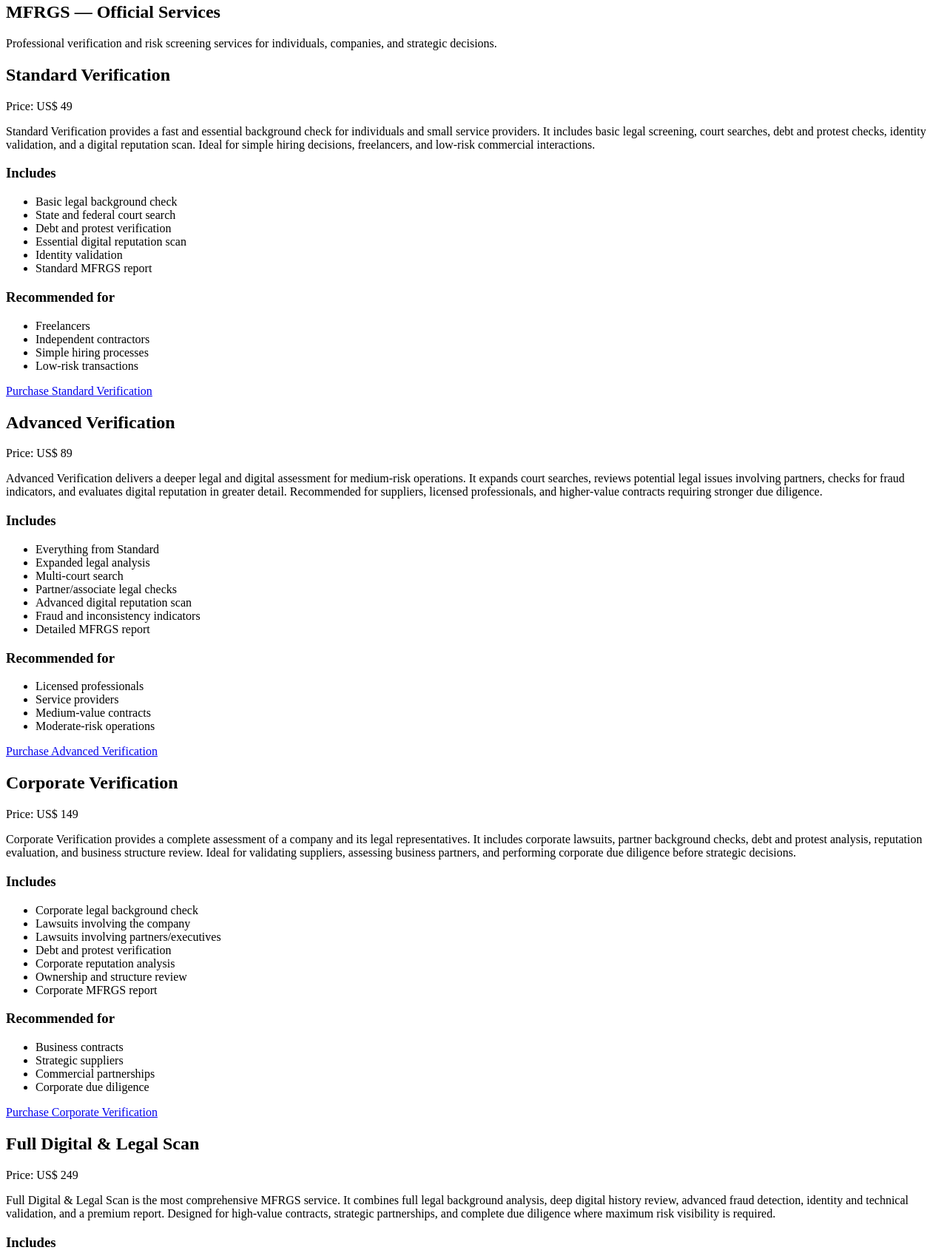
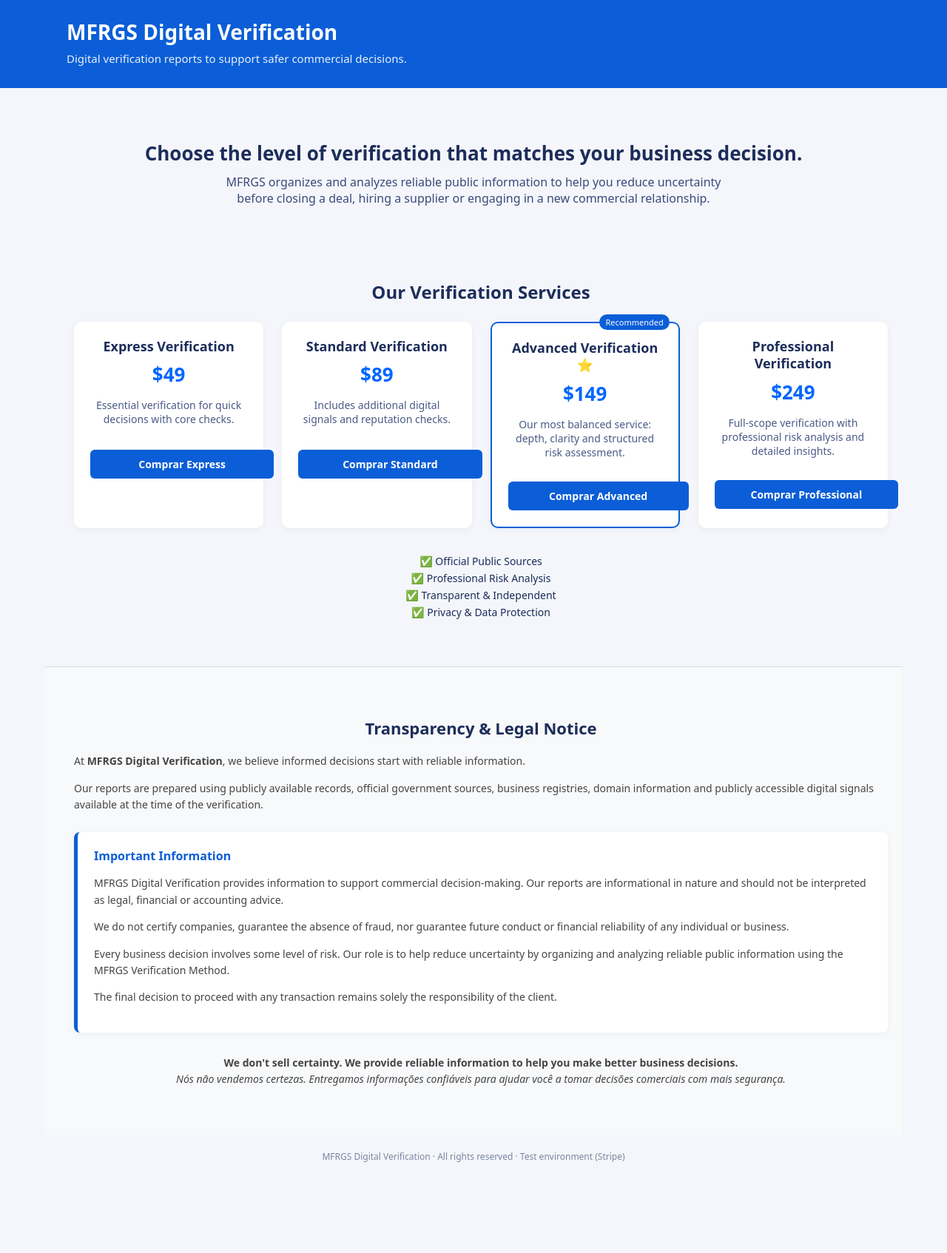
Before and after one commit to vivace9842-rgb/mfrgs-services, a website: page index.html in a window 1280 px wide. Shown: the part 5-1699 px from the top of the page at 74% size. After the commit the page ends 1607 px from the top, so only its background shows below. Drawn offline with Linux system fonts and the light colour scheme; files that its build step writes are made by us from their sources.

Commit message:
Revise index.html for MFRGS Digital Verification
Updated the HTML structure and content for MFRGS Digital Verification, including new styles and service descriptions.

```diff
--- a/index.html
+++ b/index.html
@@ -1,132 +1,382 @@
-<section class="mfrgs-services">
+<!DOCTYPE html>
+<html lang="en">
+<head>
+  <link rel="stylesheet" href="style.css">
+  <meta charset="UTF-8">
+  <title>MFRGS Digital Verification</title>
+  <meta name="viewport" content="width=device-width, initial-scale=1">
+
+  <style>
+    body {
+      margin: 0;
+      font-family: system-ui, -apple-system, BlinkMacSystemFont, "Segoe UI", sans-serif;
+      background: #f4f6fb;
+      color: #1c2d5a;
+    }
+
+    .container {
+      max-width: 1100px;
+      margin: 0 auto;
+      padding: 0 20px;
+    }
+
+    header {
+      background: #0b5ed7;
+      color: #fff;
+      padding: 30px 0;
+    }
+
+    header h1 {
+      margin: 0;
+      font-size: 28px;
+    }
+
+    header p {
+      margin: 8px 0 0;
+      font-size: 15px;
+      opacity: 0.9;
+    }
+
+    .hero {
+      padding: 50px 20px 30px;
+      text-align: center;
+    }
+
+    .hero h2 {
+      font-size: 26px;
+      margin-bottom: 10px;
+    }
+
+    .hero p {
+      font-size: 16px;
+      max-width: 700px;
+      margin: 0 auto 10px;
+      color: #3b4a7a;
+    }
+
+    .plans {
+      padding: 40px 20px 20px;
+    }
+
+    .plans h2 {
+      text-align: center;
+      margin-bottom: 25px;
+      font-size: 24px;
+    }
+
+    .plans-grid {
+      display: grid;
+      grid-template-columns: repeat(auto-fit, minmax(240px, 1fr));
+      gap: 25px;
+    }
+
+    .plan-card {
+      background: #ffffff;
+      padding: 22px;
+      border-radius: 10px;
+      box-shadow: 0 2px 10px rgba(0,0,0,.05);
+      text-align: center;
+    }
+
+    .plan-card.recommended {
+      border: 2px solid #0b5ed7;
+      position: relative;
+    }
+
+    .plan-card.recommended::before {
+      content: "Recommended";
+      position: absolute;
+      top: -12px;
+      right: 12px;
+      background: #0b5ed7;
+      color: #fff;
+      font-size: 11px;
+      padding: 3px 8px;
+      border-radius: 20px;
+    }
+
+    .plan-card h3 {
+      margin: 0 0 8px;
+      font-size: 18px;
+    }
+
+    .price {
+      font-size: 26px;
+      font-weight: 700;
+      margin: 5px 0 8px;
+    }
+
+    .desc {
+      font-size: 14px;
+      color: #4b5a86;
+      margin-bottom: 18px;
+      min-height: 40px;
+    }
+
+    .btn {
+      display: inline-block;
+      padding: 10px 18px;
+      border-radius: 6px;
+      text-decoration: none;
+      font-size: 14px;
+      font-weight: 600;
+      cursor: pointer;
+      border: none;
+    }
+
+    .btn-primary {
+      background: #0b5ed7;
+      color: #fff;
+    }
+
+    .btn-primary:hover {
+      background: #0949a8;
+    }
+
+    .btn-recommended {
+      background: #0b5ed7;
+      color: #fff;
+    }
+
+    .trust-seals {
+      margin-top: 35px;
+      text-align: center;
+      font-size: 14px;
+      color: #1c2d5a;
+    }
+
+    .trust-seals p {
+      margin: 4px 0;
+    }
+
+    .legal-notice {
+      background: #f8f9fb;
+      padding: 50px 20px;
+      border-top: 1px solid #ddd;
+      margin-top: 40px;
+    }
+
+    .legal-notice h2 {
+      text-align: center;
+      margin-bottom: 20px;
+      color: #1c2d5a;
+      font-size: 22px;
+    }
+
+    .legal-notice p {
+      line-height: 1.6;
+      color: #444;
+      font-size: 14px;
+    }
+
+    .legal-box {
+      background: #ffffff;
+      border-left: 5px solid #0b5ed7;
+      padding: 22px;
+      margin-top: 25px;
+      border-radius: 8px;
+      box-shadow: 0 2px 10px rgba(0,0,0,.05);
+    }
+
+    .legal-box h3 {
+      margin-top: 0;
+      color: #0b5ed7;
+      font-size: 16px;
+    }
+
+    .identity-phrase {
+      margin-top: 30px;
+      text-align: center;
+      font-size: 15px;
+      color: #333;
+    }
+
+    footer {
+      text-align: center;
+      padding: 20px 0 30px;
+      font-size: 12px;
+      color: #7a849f;
+    }
+
+    /* Responsivo básico */
+    @media (max-width: 600px) {
+      header h1 {
+        font-size: 22px;
+      }
+      .hero h2 {
+        font-size: 22px;
+      }
+      .hero p {
+        font-size: 15px;
+      }
+      .price {
+        font-size: 22px;
+      }
+    }
+  </style>
+</head>
+<body>
+
+  <!-- HEADER -->
   <header>
-    <h1>MFRGS — Official Services</h1>
-    <p>Professional verification and risk screening services for individuals, companies, and strategic decisions.</p>
+    <div class="container">
+      <h1>MFRGS Digital Verification</h1>
+      <p>Digital verification reports to support safer commercial decisions.</p>
+    </div>
   </header>
 
-  <!-- Standard Verification -->
-  <article class="service-card service-standard">
-    <h2>Standard Verification</h2>
-    <p class="price">Price: US$ 49</p>
-    <p class="overview">
-      Standard Verification provides a fast and essential background check for individuals and small service providers.
-      It includes basic legal screening, court searches, debt and protest checks, identity validation, and a digital
-      reputation scan. Ideal for simple hiring decisions, freelancers, and low‑risk commercial interactions.
+  <!-- HERO -->
+  <section class="hero">
+    <div class="container">
+      <h2>Choose the level of verification that matches your business decision.</h2>
+      <p>
+        MFRGS organizes and analyzes reliable public information to help you reduce uncertainty
+        before closing a deal, hiring a supplier or engaging in a new commercial relationship.
       </p>
-    <h3>Includes</h3>
-    <ul>
-      <li>Basic legal background check</li>
-      <li>State and federal court search</li>
-      <li>Debt and protest verification</li>
-      <li>Essential digital reputation scan</li>
-      <li>Identity validation</li>
-      <li>Standard MFRGS report</li>
-    </ul>
-    <h3>Recommended for</h3>
-    <ul>
-      <li>Freelancers</li>
-      <li>Independent contractors</li>
-      <li>Simple hiring processes</li>
-      <li>Low‑risk transactions</li>
-    </ul>
-    <a class="btn btn-primary" href="https://buy.stripe.com/7sY5kF2SbggmdDuf2ffMA02" target="_blank">
-      Purchase Standard Verification
+    </div>
+  </section>
+
+  <!-- PLANS -->
+  <section class="plans">
+    <div class="container">
+
+      <h2>Our Verification Services</h2>
+
+      <div class="plans-grid">
+
+        <!-- EXPRESS -->
+        <div class="plan-card">
+          <h3>Express Verification</h3>
+          <p class="price">$49</p>
+          <p class="desc">Essential verification for quick decisions with core checks.</p>
+
+          <a
+            href="https://buy.stripe.com/test_aFa28kcXZ8oibNY3TA1RC01"
+            class="btn btn-primary"
+            target="_blank"
+          >
+            Comprar Express
           </a>
-  </article>
+        </div>
 
-  <!-- Advanced Verification -->
-  <article class="service-card service-advanced">
-    <h2>Advanced Verification</h2>
-    <p class="price">Price: US$ 89</p>
-    <p class="overview">
-      Advanced Verification delivers a deeper legal and digital assessment for medium‑risk operations. It expands court
-      searches, reviews potential legal issues involving partners, checks for fraud indicators, and evaluates digital
-      reputation in greater detail. Recommended for suppliers, licensed professionals, and higher‑value contracts
-      requiring stronger due diligence.
+        <!-- STANDARD -->
+        <div class="plan-card">
+          <h3>Standard Verification</h3>
+          <p class="price">$89</p>
+          <p class="desc">Includes additional digital signals and reputation checks.</p>
+
+          <a
+            href="https://buy.stripe.com/test_8x26oA3np1ZU5pA4XE1RC02"
+            class="btn btn-primary"
+            target="_blank"
+          >
+            Comprar Standard
+          </a>
+        </div>
+
+        <!-- ADVANCED (RECOMMENDED) -->
+        <div class="plan-card recommended">
+          <h3>Advanced Verification ⭐</h3>
+          <p class="price">$149</p>
+          <p class="desc">Our most balanced service: depth, clarity and structured risk assessment.</p>
+
+          <a
+            href="https://buy.stripe.com/test_8x23cocXZawq19k75M1RC05"
+            class="btn btn-primary btn-recommended"
+            target="_blank"
+          >
+            Comprar Advanced
+          </a>
+        </div>
+
+        <!-- PROFESSIONAL -->
+        <div class="plan-card">
+          <h3>Professional Verification</h3>
+          <p class="price">$249</p>
+          <p class="desc">Full-scope verification with professional risk analysis and detailed insights.</p>
+
+          <a
+            href="https://buy.stripe.com/test_14AcMYaPRfQK4lw2Pw1RC04"
+            class="btn btn-primary"
+            target="_blank"
+          >
+            Comprar Professional
+          </a>
+        </div>
+
+      </div>
+
+      <!-- TRUST SEALS -->
+      <div class="trust-seals">
+        <p>✅ Official Public Sources</p>
+        <p>✅ Professional Risk Analysis</p>
+        <p>✅ Transparent & Independent</p>
+        <p>✅ Privacy & Data Protection</p>
+      </div>
+
+    </div>
+  </section>
+
+  <!-- LEGAL NOTICE -->
+  <section class="legal-notice">
+    <div class="container">
+
+      <h2>Transparency & Legal Notice</h2>
+
+      <p>
+        At <strong>MFRGS Digital Verification</strong>, we believe informed decisions
+        start with reliable information.
       </p>
-    <h3>Includes</h3>
-    <ul>
-      <li>Everything from Standard</li>
-      <li>Expanded legal analysis</li>
-      <li>Multi‑court search</li>
-      <li>Partner/associate legal checks</li>
-      <li>Advanced digital reputation scan</li>
-      <li>Fraud and inconsistency indicators</li>
-      <li>Detailed MFRGS report</li>
-    </ul>
-    <h3>Recommended for</h3>
-    <ul>
-      <li>Licensed professionals</li>
-      <li>Service providers</li>
-      <li>Medium‑value contracts</li>
-      <li>Moderate‑risk operations</li>
-    </ul>
-    <a class="btn btn-primary" href="https://buy.stripe.com/3cI9AV2Sb3tA9nef2ffMA03" target="_blank">
-      Purchase Advanced Verification
-    </a>
-  </article>
 
-  <!-- Corporate Verification -->
-  <article class="service-card service-corporate">
-    <h2>Corporate Verification</h2>
-    <p class="price">Price: US$ 149</p>
-    <p class="overview">
-      Corporate Verification provides a complete assessment of a company and its legal representatives. It includes
-      corporate lawsuits, partner background checks, debt and protest analysis, reputation evaluation, and business
-      structure review. Ideal for validating suppliers, assessing business partners, and performing corporate due
-      diligence before strategic decisions.
+      <p>
+        Our reports are prepared using publicly available records, official
+        government sources, business registries, domain information and publicly
+        accessible digital signals available at the time of the verification.
       </p>
-    <h3>Includes</h3>
-    <ul>
-      <li>Corporate legal background check</li>
-      <li>Lawsuits involving the company</li>
-      <li>Lawsuits involving partners/executives</li>
-      <li>Debt and protest verification</li>
-      <li>Corporate reputation analysis</li>
-      <li>Ownership and structure review</li>
-      <li>Corporate MFRGS report</li>
-    </ul>
-    <h3>Recommended for</h3>
-    <ul>
-      <li>Business contracts</li>
-      <li>Strategic suppliers</li>
-      <li>Commercial partnerships</li>
-      <li>Corporate due diligence</li>
-    </ul>
-    <a class="btn btn-primary" href="https://buy.stripe.com/14A6oJ64n7JQgPG8DRfMA04" target="_blank">
-      Purchase Corporate Verification
-    </a>
-  </article>
 
-  <!-- Full Digital & Legal Scan -->
-  <article class="service-card service-fullscan">
-    <h2>Full Digital & Legal Scan</h2>
-    <p class="price">Price: US$ 249</p>
-    <p class="overview">
-      Full Digital & Legal Scan is the most comprehensive MFRGS service. It combines full legal background analysis,
-      deep digital history review, advanced fraud detection, identity and technical validation, and a premium report.
-      Designed for high‑value contracts, strategic partnerships, and complete due diligence where maximum risk
-      visibility is required.
+      <div class="legal-box">
+
+        <h3>Important Information</h3>
+
+        <p>
+          MFRGS Digital Verification provides information to support commercial
+          decision-making. Our reports are informational in nature and should not
+          be interpreted as legal, financial or accounting advice.
         </p>
-    <h3>Includes</h3>
-    <ul>
-      <li>Everything from the other 3 services</li>
-      <li>Full legal background analysis</li>
-      <li>Deep digital history scan</li>
-      <li>Advanced fraud signals</li>
-      <li>Public and private reputation assessment</li>
-      <li>Technical digital verification</li>
-      <li>Premium MFRGS report</li>
-    </ul>
-    <h3>Recommended for</h3>
-    <ul>
-      <li>High‑value contracts</li>
-      <li>Strategic partnerships</li>
-      <li>Full due diligence</li>
-      <li>Complete risk assessment</li>
-    </ul>
-    <a class="btn btn-primary" href="https://buy.stripe.com/4gMfZj0K31lsfLCbQ3fMA06" target="_blank">
-      Purchase Full Digital & Legal Scan
-    </a>
-  </article>
+
+        <p>
+          We do not certify companies, guarantee the absence of fraud, nor
+          guarantee future conduct or financial reliability of any individual or
+          business.
+        </p>
+
+        <p>
+          Every business decision involves some level of risk. Our role is to help
+          reduce uncertainty by organizing and analyzing reliable public
+          information using the MFRGS Verification Method.
+        </p>
+
+        <p>
+          The final decision to proceed with any transaction remains solely the
+          responsibility of the client.
+        </p>
+
+      </div>
+
+      <p class="identity-phrase">
+        <strong>We don't sell certainty. We provide reliable information to help you make better business decisions.</strong><br>
+        <em>Nós não vendemos certezas. Entregamos informações confiáveis para ajudar você a tomar decisões comerciais com mais segurança.</em>
+      </p>
+
+    </div>
   </section>
+
+  <!-- FOOTER -->
+  <footer>
+    <div class="container">
+      MFRGS Digital Verification · All rights reserved · Test environment (Stripe)
+    </div>
+  </footer>
+
+</body>
+</html>
```
Lines whose indentation alone changed are shown as unchanged.
